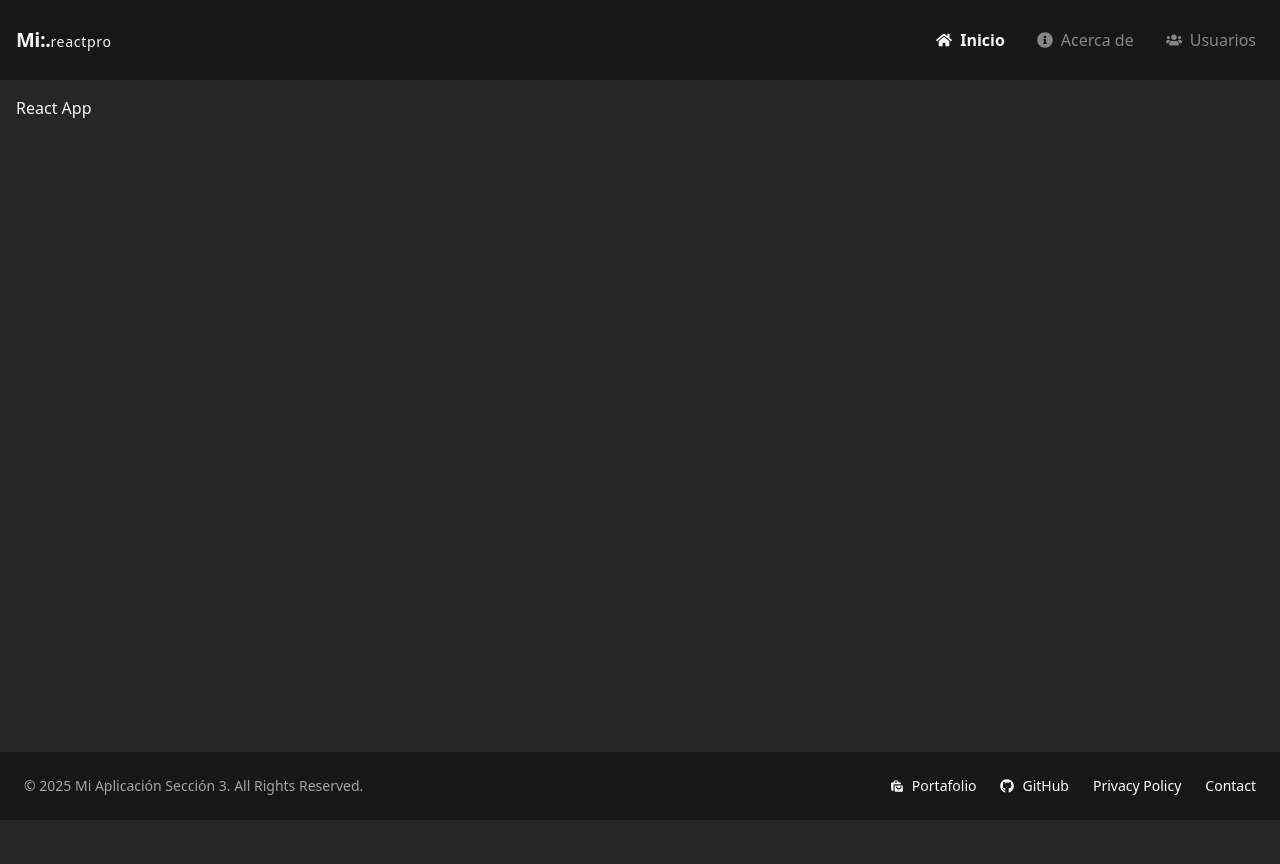
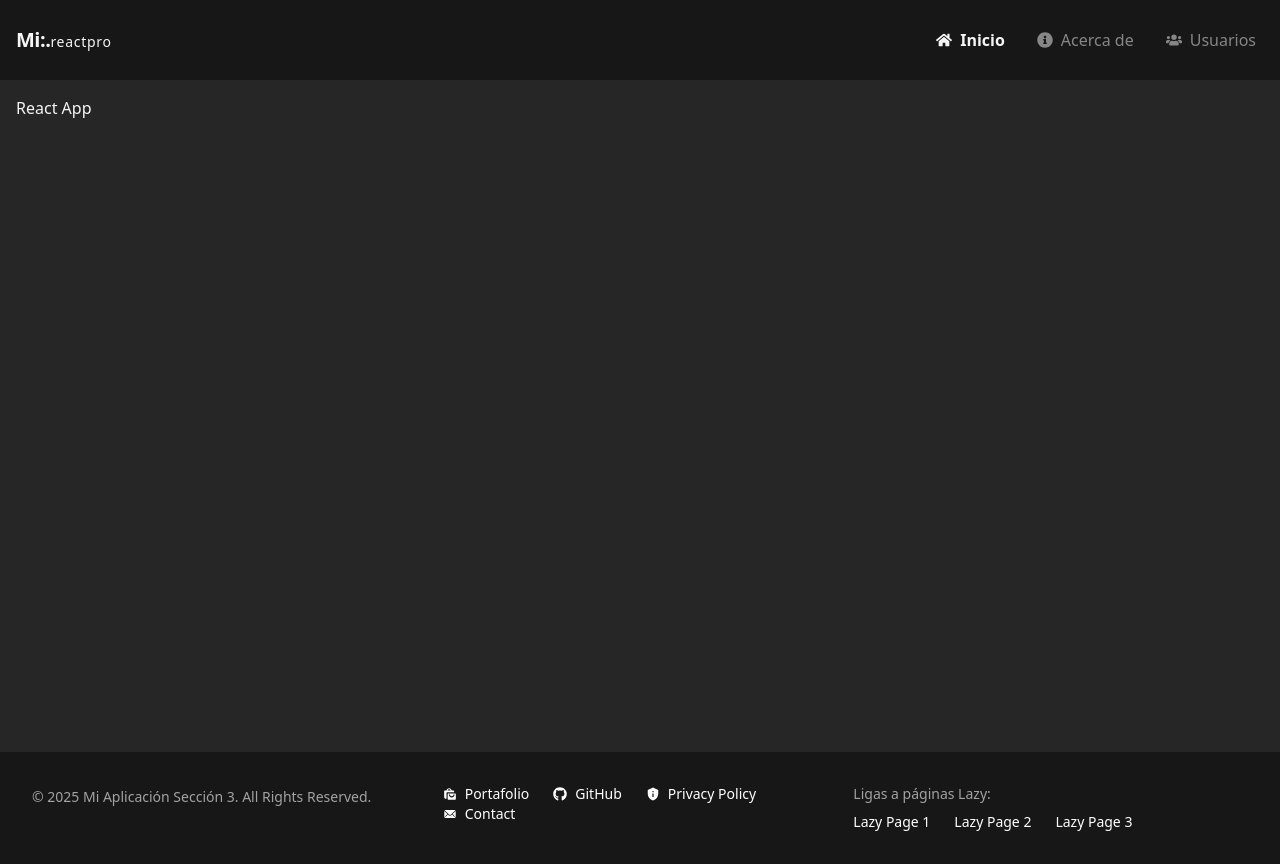
Before and after one commit to CastDev-j/react-app, a React (Vite) app: page / in a window 1280 px wide. Before the commit the page ends 820 px from the top, so only its background shows below. Built offline with nearby package versions, Linux system fonts and the light colour scheme.

Commit message:
Add lazy-loaded pages and enhance footer layout with new links

```diff
--- /dev/null
+++ b/src/01-lazyload/pages/LazyPage.1.tsx
@@ -0,0 +1,23 @@
+export const LazyPageTemplate = () => {
+  return (
+    <section className="container flex flex-col gap-6 min-h-[80vh] p-6">
+      <h1 className="text-4xl font-bold mb-4">Lazy Page</h1>
+
+      <p className="text-lg">
+        This is a lazy loaded page template that can be used to create new
+        pages.
+      </p>
+
+      <p className="text-xl font-light">
+        lazy page <span className=" font-semibold">[ 1 ]</span>
+      </p>
+
+      <p className="text-base leading-relaxed">
+        Lorem, ipsum dolor sit amet consectetur adipisicing elit. Aspernatur
+        excepturi quisquam sequi, eum sed, sapiente, nisi minima molestias
+        beatae ducimus perspiciatis fugiat ad nulla vitae sit ut! Voluptates, at
+        vel!
+      </p>
+    </section>
+  );
+};
--- /dev/null
+++ b/src/01-lazyload/pages/LazyPage.2.tsx
@@ -0,0 +1,23 @@
+export const LazyPageTemplate = () => {
+  return (
+    <section className="container flex flex-col gap-6 min-h-[80vh] p-6">
+      <h1 className="text-4xl font-bold mb-4">Lazy Page</h1>
+
+      <p className="text-lg">
+        This is a lazy loaded page template that can be used to create new
+        pages.
+      </p>
+
+      <p className="text-xl font-light">
+        lazy page <span className=" font-semibold">[ 2 ]</span>
+      </p>
+
+      <p className="text-base leading-relaxed">
+        Lorem, ipsum dolor sit amet consectetur adipisicing elit. Aspernatur
+        excepturi quisquam sequi, eum sed, sapiente, nisi minima molestias
+        beatae ducimus perspiciatis fugiat ad nulla vitae sit ut! Voluptates, at
+        vel!
+      </p>
+    </section>
+  );
+};
--- /dev/null
+++ b/src/01-lazyload/pages/LazyPage.3.tsx
@@ -0,0 +1,23 @@
+export const LazyPageTemplate = () => {
+  return (
+    <section className="container flex flex-col gap-6 min-h-[80vh] p-6">
+      <h1 className="text-4xl font-bold mb-4">Lazy Page</h1>
+
+      <p className="text-lg">
+        This is a lazy loaded page template that can be used to create new
+        pages.
+      </p>
+
+      <p className="text-xl font-light">
+        lazy page <span className=" font-semibold">[ 3 ]</span>
+      </p>
+
+      <p className="text-base leading-relaxed">
+        Lorem, ipsum dolor sit amet consectetur adipisicing elit. Aspernatur
+        excepturi quisquam sequi, eum sed, sapiente, nisi minima molestias
+        beatae ducimus perspiciatis fugiat ad nulla vitae sit ut! Voluptates, at
+        vel!
+      </p>
+    </section>
+  );
+};
--- /dev/null
+++ b/src/01-lazyload/pages/LazyPage.template.tsx
@@ -0,0 +1,21 @@
+export const LazyPageTemplate = () => {
+  return (
+    <section className="container flex flex-col gap-6 min-h-[80vh] p-6 bg-gradient-to-r from-blue-500 to-purple-600 text-white rounded-lg shadow-lg">
+      <h1 className="text-4xl font-bold mb-4">Lazy Page Template</h1>
+
+      <p className="text-lg">
+        This is a lazy loaded page template that can be used to create new
+        pages.
+      </p>
+
+      <p className="text-xl font-semibold">lazy page [#]</p>
+
+      <p className="text-base leading-relaxed">
+        Lorem, ipsum dolor sit amet consectetur adipisicing elit. Aspernatur
+        excepturi quisquam sequi, eum sed, sapiente, nisi minima molestias
+        beatae ducimus perspiciatis fugiat ad nulla vitae sit ut! Voluptates, at
+        vel!
+      </p>
+    </section>
+  );
+};
--- a/src/components/shared/Footer.tsx
+++ b/src/components/shared/Footer.tsx
@@ -1,24 +1,30 @@
 import { BiSolidShoppingBags } from "react-icons/bi";
 import { FaGithub } from "react-icons/fa";
+import { IoIosMail } from "react-icons/io";
+import { MdPrivacyTip } from "react-icons/md";
+import { NavLink } from "react-router";
 
 export const Footer = () => {
   return (
-    <footer className="bg-neutral-900 p-2">
-      <div className="w-full mx-auto max-w-screen-xl p-4 md:flex md:items-center md:justify-between">
-        <span className="text-sm sm:text-center text-white/60">
+    <footer className="bg-neutral-900 p-4">
+      <div className="w-full mx-auto max-w-screen-xl grid grid-cols-1 md:grid-cols-2 lg:grid-cols-3 gap-4 p-4">
+        <div className="text-center md:text-left">
+          <span className="text-sm text-white/60">
             © 2025{" "}
             <a href="/" className="hover:underline">
               Mi Aplicación Sección 3
             </a>
             . All Rights Reserved.
           </span>
-        <ul className="flex flex-wrap items-center mt-3 text-sm font-medium text-white sm:mt-0">
+        </div>
+        <div className="flex flex-col items-center md:items-start">
+          <ul className="flex flex-wrap justify-center md:justify-start items-center text-sm font-medium text-white">
             <li>
               <a
                 href="https://castdev-j.netlify.app/"
                 className="hover:underline me-4 md:me-6 flex items-center"
               >
-              <BiSolidShoppingBags  className="mr-2" /> Portafolio
+                <BiSolidShoppingBags className="mr-2" /> Portafolio
               </a>
             </li>
             <li>
@@ -30,17 +36,40 @@ export const Footer = () => {
               </a>
             </li>
             <li>
-            <a href="#" className="hover:underline me-4 md:me-6">
-              Privacy Policy
+              <a href="#" className="hover:underline me-4 md:me-6 flex items-center">
+                <MdPrivacyTip className="mr-2" /> Privacy Policy
               </a>
             </li>
             <li>
-            <a href="#" className="hover:underline">
-              Contact
+              <a href="#" className="hover:underline flex items-center">
+                <IoIosMail className="mr-2" /> Contact
               </a>
             </li>
           </ul>
         </div>
+        <div className="flex flex-col items-center md:items-start">
+          <span className="text-sm font-normal text-white/60 mb-2">
+            Ligas a páginas Lazy:
+          </span>
+          <ul className="flex flex-wrap justify-center md:justify-start items-center text-sm font-medium text-white">
+            <li>
+              <NavLink className="hover:underline me-4 md:me-6" to="/lazy1">
+                Lazy Page 1
+              </NavLink>
+            </li>
+            <li>
+              <NavLink className="hover:underline me-4 md:me-6" to="/lazy2">
+                Lazy Page 2
+              </NavLink>
+            </li>
+            <li>
+              <NavLink className="hover:underline me-4 md:me-6" to="/lazy3">
+                Lazy Page 3
+              </NavLink>
+            </li>
+          </ul>
+        </div>
+      </div>
     </footer>
   );
 };
--- a/src/routes/Navigation.tsx
+++ b/src/routes/Navigation.tsx
@@ -5,6 +5,9 @@ import { Footer } from "../components/shared/Footer";
 import { App } from "../pages/App";
 import { About } from "../pages/About";
 import { Users } from "../pages/Users";
+import { LazyPageTemplate as LazyPageOne } from "../01-lazyload/pages/LazyPage.1";
+import { LazyPageTemplate as LazyPageTwo } from "../01-lazyload/pages/LazyPage.2";
+import { LazyPageTemplate as LazyPageThree } from "../01-lazyload/pages/LazyPage.3";
 
 export const Navigation = () => {
   return (
@@ -14,6 +17,10 @@ export const Navigation = () => {
         <div className=" p-4">
           <Routes>
             <Route path="/" element={<App />} />
+
+            <Route path="/lazy1" element={<LazyPageOne />} />
+            <Route path="/lazy2" element={<LazyPageTwo />} />
+            <Route path="/lazy3" element={<LazyPageThree />} />
 
             <Route path="/about" element={<About />} />
             <Route path="/users" element={<Users />} />
```
Lines whose indentation alone changed are shown as unchanged.
